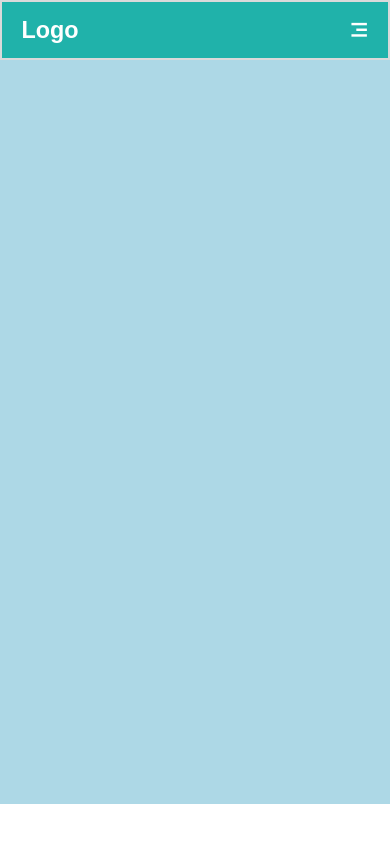
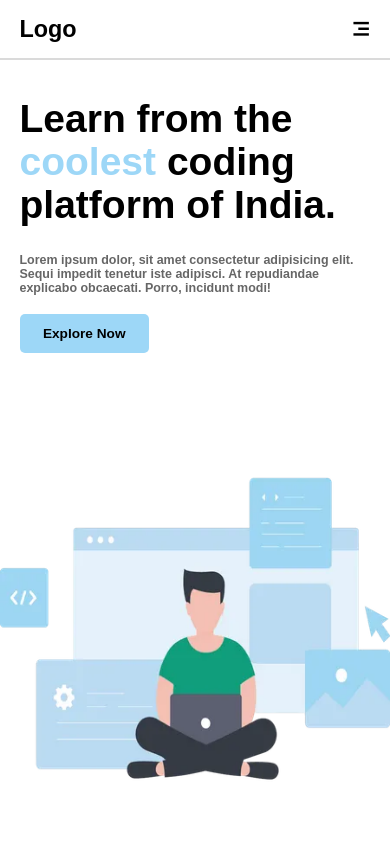
Before and after one commit to rohitmore45/responsivewebdesign, a plain HTML site: page index.html in a window 390 px wide. Drawn offline with nearby package versions, Linux system fonts and the light colour scheme.

Commit message:
complete landing page

```diff
--- a/index.html
+++ b/index.html
@@ -23,7 +23,14 @@
       </div>
     </div>
     <div class="content">
-
+      <div class="left">
+        <h1>Learn from the <span>coolest</span> coding platform of India.</h1>
+        <p>Lorem ipsum dolor, sit amet consectetur adipisicing elit. Sequi impedit tenetur iste adipisci. At repudiandae explicabo obcaecati. Porro, incidunt modi!</p>
+        <button>Explore Now</button>
+      </div>
+      <div class="right">
+        <img src="./codingBoy.webp" alt="">
+      </div>
     </div>
   </div>
 </body>
--- a/style.css
+++ b/style.css
@@ -18,12 +18,11 @@ body {
 .nav {
   height: 100px;
   width: 100%;
-  /* background: red; */
-  border: 2px solid #dadada;
+  border-bottom: 2px solid #dadada;
   display: flex;
   align-items: center;
   justify-content: space-between;
-  padding: 0 3vw;
+  padding: 0 5vw;
 }
 .nav-part2 {
   display: flex;
@@ -35,7 +34,7 @@ body {
   font-weight: 800;
 }
 .nav h4 {
-  font-size: 1vw;
+  font-size: 1.2vw;
 }
 .nav i {
   display: none;
@@ -44,12 +43,47 @@ body {
 .content{
   height: calc(100% - 100px);
   width: 100%;
-  background: lightblue;
+  display: flex;
+  position: relative;
+}
+.left{
+  height: 100%;
+  width: 55%;
+  padding: 3vw 5vw;
+}
+.left h1 {
+  font-size: 4vw;
+  line-height: 4.5vw;
+}
+.left h1 span{
+  color: #9DD7F7;
+}
+.left p{
+  font-size: 1.2vw;
+  font-weight: 600;
+  color: #666;
+  width: 80%;
+  margin-bottom: 4vw;
+}
+button{
+  font-size: 1.2vw;
+  padding: 1.1vw 1.5vw;
+  background-color: #9DD7F7;
+  border: none;
+  font-weight: 700;
+  border-radius: 5px;
+  cursor: pointer;
+}
+.right{
+  height: 100%;
+  width: 45%;
+}
+.right img{
+  width: 100%;
+  height: 100%;
 }
 @media (max-width: 600px) {
   .nav {
-    background-color: lightseagreen;
-    color: white;
     padding: 0 5vw;
     height: 60px;
   }
@@ -65,4 +99,29 @@ body {
     font-size: 5vw;
     display: block;
   }
+  .content {
+    height: calc(100% - 60px);
+    flex-direction: column;
+  }
+  .left {
+    width: 100%;
+    height: 45%;
+  }
+  .right{
+    width: 100%;
+    height: 55%;
+  }
+  .left h1 {
+     font-size: 10vw;
+     line-height: 11vw;
+  }
+  .left p{
+    width: 100%;
+    font-size: 3.2vw;
+    margin-bottom: 5vw;
+  }
+  .content button{
+    padding: 3vw 6vw;
+    font-size: 3.5vw;
+  }
 }
```
Also changed, not shown: codingBoy.webp (added).
